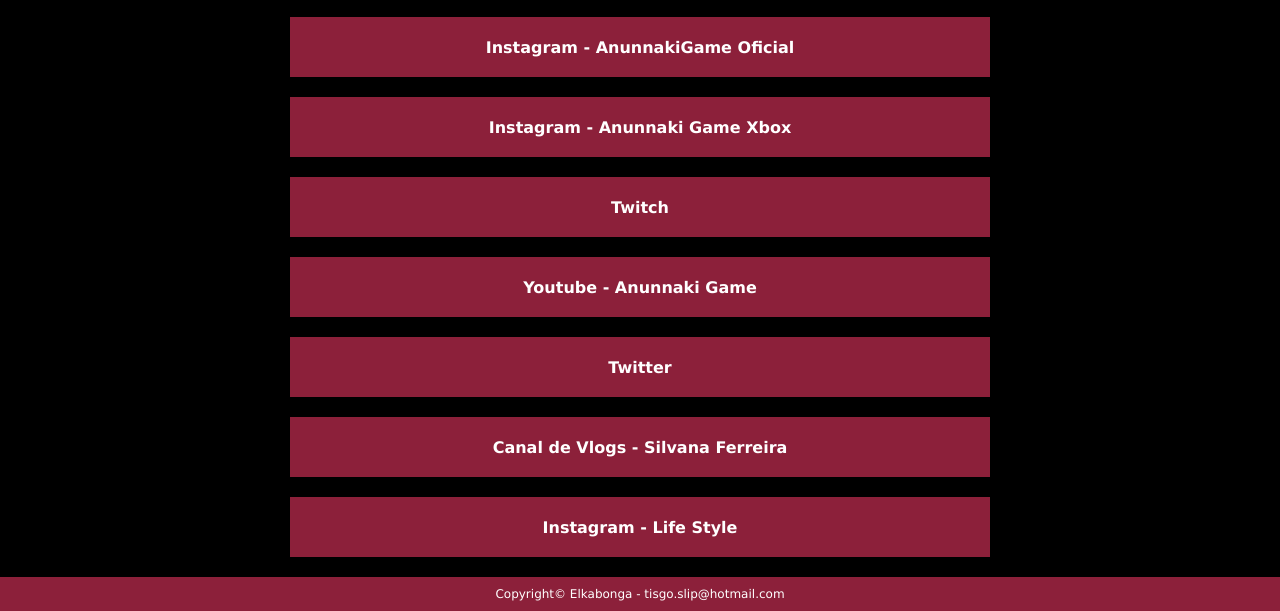
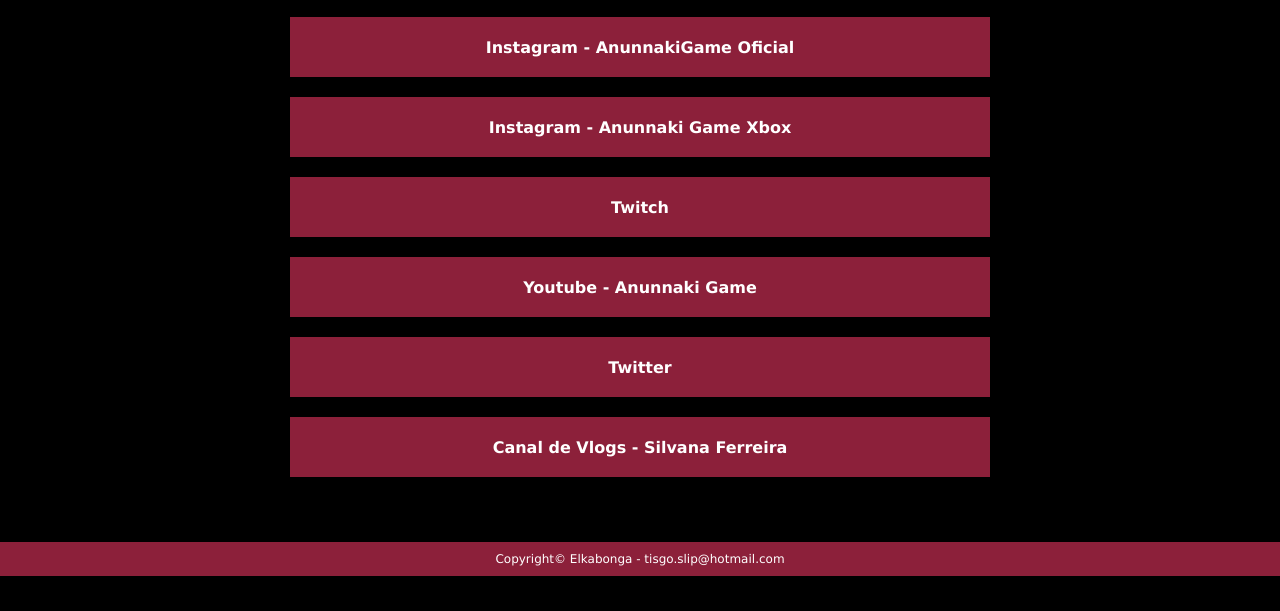
Before and after one commit to Elkabonga/anunnakigame, a plain HTML site: page index.html in a window 1280 px wide. Shown: the part 224-835 px from the top of the page. After the commit the page ends 800 px from the top, so only its background shows below. Drawn offline with Linux system fonts and the light colour scheme.

Commit message:
wip sem insta p

```diff
--- a/index.html
+++ b/index.html
@@ -67,12 +67,6 @@
           ><div class="button">Canal de Vlogs - Silvana Ferreira</div></a
         >
 
-        <a
-          href="https://instagram.com/asilvanaferreiraoficial?igshid=1pdwxbk5x5een"
-          target="“_blank”"
-          style="text-decoration: none"
-          ><div class="button">Instagram - Life Style</div></a
-        >
       </div>
       <footer>Copyright© Elkabonga - tisgo.slip@hotmail.com</footer>
     </div>
```
